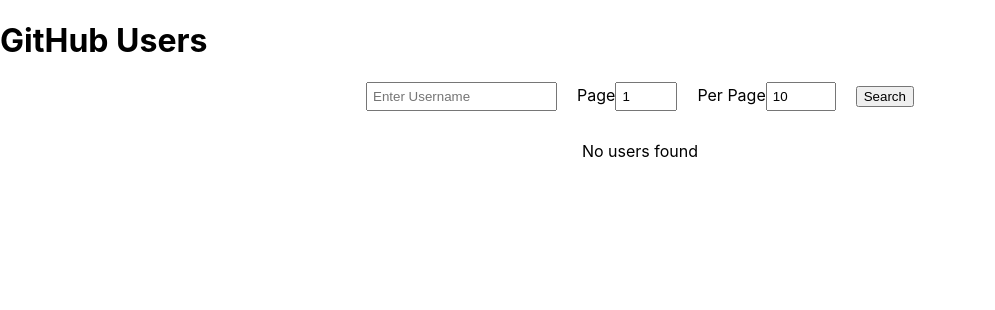
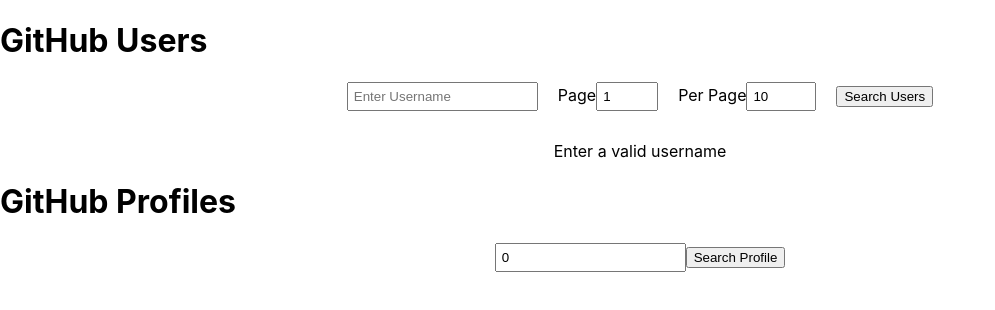
Before and after one commit to TracK92/React_Front_End, a React (Create React App) app: page /users in a window 1280 px wide. Shown: the top 310 px of the page, without its empty margins (0-995 px from the left). Built offline with nearby package versions, Linux system fonts and the light colour scheme; the HTML template or start-up script is replaced by a standard one.

Commit message:
Create input section for github profiles

```diff
--- a/src/Components/GitHubUsers/GitHubUsers.js
+++ b/src/Components/GitHubUsers/GitHubUsers.js
@@ -3,9 +3,11 @@
 
 const GitHubUsers = () => {
   const [users, setUsers] = useState([]);
+  const [profiles, setProfiles] = useState([]);
   const [q, setQ] = useState("");
   const [page, setPage] = useState(1);
   const [perPage, setPerPage] = useState(10);
+  const [id, setid] = useState(0);
 
   const fetchGitHubUsers = async () => {
     try {
@@ -22,6 +24,22 @@
       console.log(err);
     }
   };
+
+  // find Github profile
+  const findGithubProfile = async () => {
+    try {
+      const res = await axios.get(`http://localhost:4000/findGithubUserProfile`, {
+        params: {
+          id: Number(id),
+        },
+      });
+      console.log(res.data.data);
+      setProfiles(res.data.data);
+    } catch (err) {
+      console.log(err);
+    }
+  };
+
 
   return (
     <div>
@@ -67,10 +85,10 @@
           />
         </div>
         <button type="button" onClick={fetchGitHubUsers}>
-          Search
+          Search Users
         </button>
       </form>
-      {/* create table to display data */}
+      {/* create table to display user data */}
       {users && users.length > 0 ? (
         <table>
           <thead>
@@ -98,8 +116,27 @@
           </thead>
         </table>
       ) : (
-        <p className="found">No users found</p>
+        <p className="found">Enter a valid username</p>
       )}
+
+      {/* GitHub Profiles */}
+      <h1>GitHub Profiles</h1>
+      <form className="user_form">
+        <div>
+          <input
+            type="number"
+            name="search"
+            placeholder="Enter Github User Id"
+            value={id}
+            onChange={(e) => setid(e.target.value)}
+            required
+          />
+
+          <button type="button" onClick={findGithubProfile}>
+            Search Profile
+          </button>
+        </div>
+      </form>
     </div>
   );
 };
```
